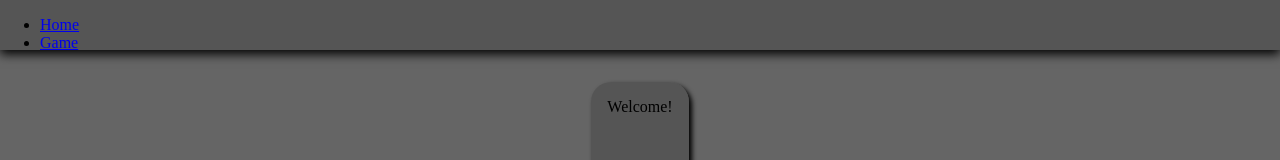
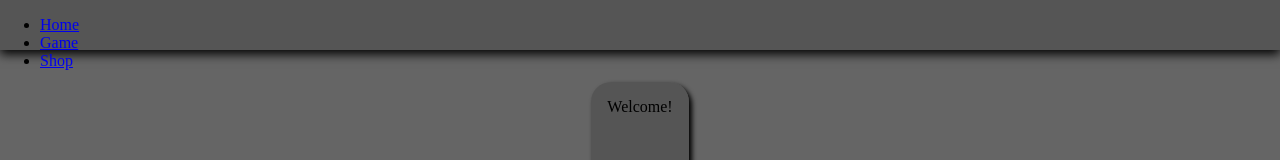
Before and after one commit to Wolven531/angular-game, an Angular app: page /welcome in a window 1280 px wide. Shown: the top 160 px of the page. Built offline with nearby package versions, Linux system fonts and the light colour scheme.

Commit message:
Add link to nav for shop

```diff
--- a/src/app/app.component.html
+++ b/src/app/app.component.html
@@ -4,6 +4,7 @@
 			<ul>
 				<li><a [routerLink]="['/welcome']">Home</a></li>
 				<li><a [routerLink]="['/game']">Game</a></li>
+				<li><a [routerLink]="['/shop']">Shop</a></li>
 			</ul>
 		</nav>
 	</section>
```
